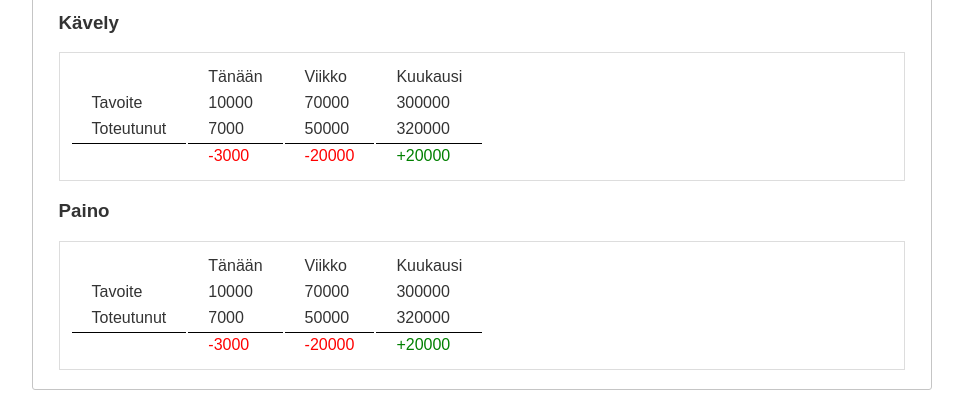
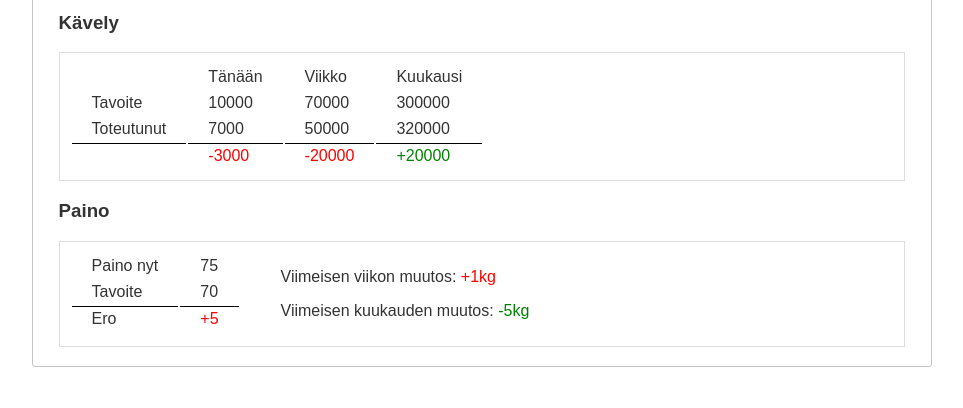
Before and after one commit to vugi/UIC-WebUI, a plain HTML site: page index.html in a window 1280 px wide. Shown: the part 571-979 px from the top of the page, without its empty margins (158-1121 px from the left). After the commit the page ends 956 px from the top, so only its background shows below. Drawn offline with nearby package versions, Linux system fonts and the light colour scheme.

Commit message:
Added weight data

```diff
--- a/index.html
+++ b/index.html
@@ -87,12 +87,13 @@
 					<h3>Paino</h3>
 
 					<div class="ui-widget-content">
-						<table>
-							<tr><td></td><td>Tänään</td><td>Viikko</td><td>Kuukausi</td></tr>
-							<tr><td>Tavoite</td><td>10000</td><td>70000</td><td>300000</td></tr>
-							<tr><td>Toteutunut</td><td>7000</td><td>50000</td><td>320000</td></tr>
-							<tr class="sumrow"><td></td><td class="red">-3000</td><td class="red">-20000</td><td class="green">+20000</td></tr>
+						<table style="float: left; margin-right: 40px;">
+							<tr><td>Paino nyt</td><td>75</td></tr>
+							<tr><td>Tavoite</td><td>70</td></tr>
+							<tr class="sumrow"><td>Ero</td><td class="red">+5</td></tr>
 						</table>
+						<p>Viimeisen viikon muutos: <span class="red">+1kg</span></p>
+						<p>Viimeisen kuukauden muutos: <span class="green">-5kg</span></p>
 					</div>
 
 				</div>
```
